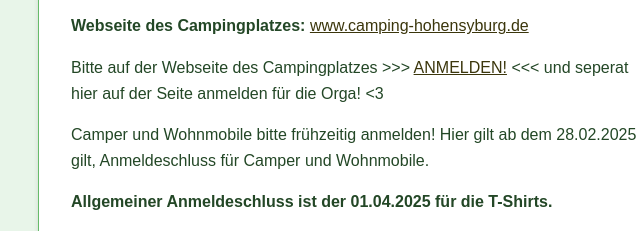
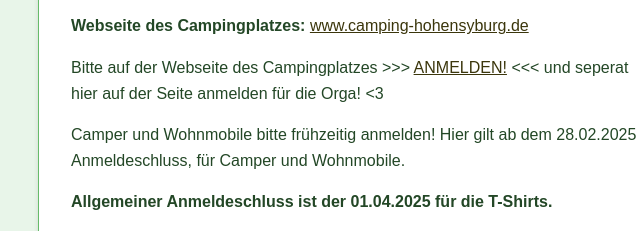
Before and after one commit to ErSieCode/ersiecode.github.io, a website: page index.html in a window 1280 px wide. Shown: the part 1743-1974 px from the top of the page, 25-665 px from the left. Drawn offline with Linux system fonts and the light colour scheme.

Commit message:
Update index.html
Ja man!

```diff
--- a/index.html
+++ b/index.html
@@ -244,7 +244,7 @@
                 <p><strong>Gelände:</strong> <a href="https://www.camping-hohensyburg.de/Deutsch/Unser-Platz/Lageplan-mit-360-Bildern" target="_blank" style="color: #3B360C; text-decoration: underline;">Lageplan</a></p>
                 <p><strong>Webseite des Campingplatzes:</strong> <a href="https://www.camping-hohensyburg.de/" target="_blank" style="color: #3B360C; text-decoration: underline;">www.camping-hohensyburg.de</a></p>
                 <p>Bitte auf der Webseite des Campingplatzes >>> <a href="https://camppartner.com/cpoobuchung/hohensyburg" target="_blank" style="color: #3B360C; text-decoration: underline;">ANMELDEN!</a> <<< und seperat hier auf der Seite anmelden für die Orga! <3 </p>
-                <p> Camper und Wohnmobile bitte frühzeitig anmelden! Hier gilt ab dem 28.02.2025 gilt, Anmeldeschluss für Camper und Wohnmobile.</p>
+                <p> Camper und Wohnmobile bitte frühzeitig anmelden! Hier gilt ab dem 28.02.2025 Anmeldeschluss, für Camper und Wohnmobile.</p>
                  <p> <strong> Allgemeiner Anmeldeschluss ist der 01.04.2025 für die T-Shirts.</strong> </p>
                 <h3>Übernachtung</h3>
                 <ul>
```
